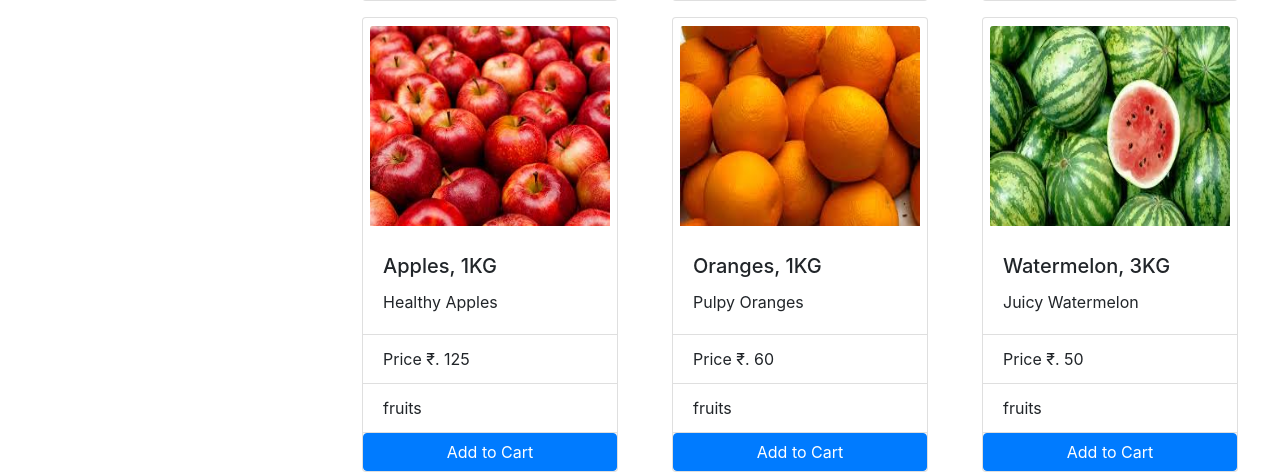
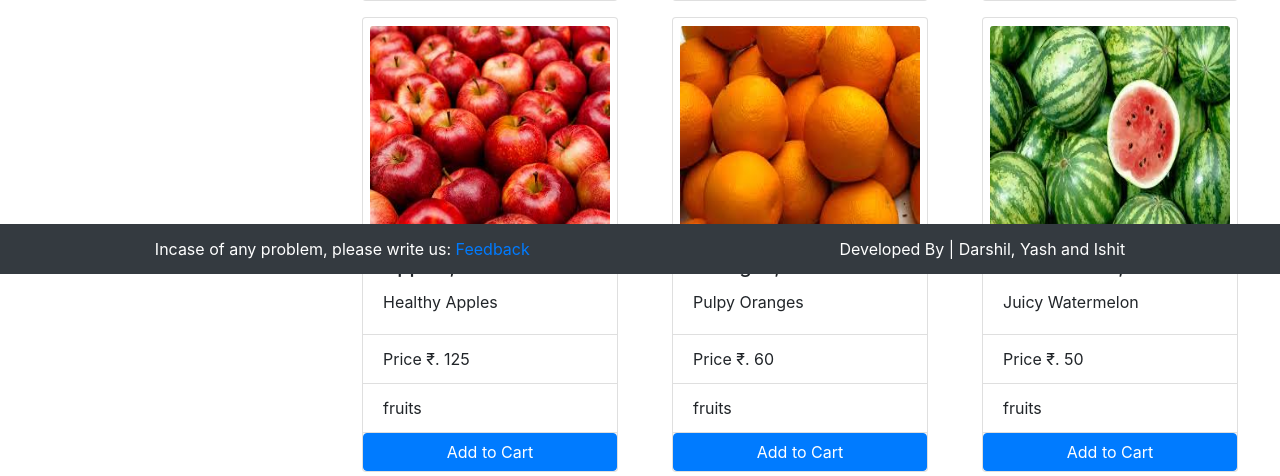
Before and after one commit to Darshil-Mehta/ecommerce_webapp, a Django app: page / in a window 1280 px wide. Shown: the part 526-1002 px from the top of the page. Run offline with Django 3.2, Linux system fonts and the light colour scheme; data comes from the database, SQL or seed files in the repository; both versions use the stored data as it was after the commit; some libraries are stand-ins or nearby versions.

Commit message:
feedback and static payment added

```diff
--- a/store/admin.py
+++ b/store/admin.py
@@ -4,6 +4,7 @@ from .models.category import Category
 from .models.customer import Customer
 from .models.orders import Order
 from .models.profile import Profile
+from .models.feedback import Feedback
 
 class AdminProduct(admin.ModelAdmin):
     list_display = ['name', 'price', 'category']
@@ -17,8 +18,12 @@ class AdminCustomer(admin.ModelAdmin):
 class AdminOrder(admin.ModelAdmin):
     list_display = ['product','quantity','price','status','customer','date']
 
+class AdminFeedback(admin.ModelAdmin):
+    list_display = ['customer','status','product_name','problem_issue','date_issue']
+
 admin.site.register(Product, AdminProduct)
 admin.site.register(Category, AdminCategory)
 admin.site.register(Customer, AdminCustomer)
 admin.site.register(Order, AdminOrder)
 admin.site.register(Profile)
+admin.site.register(Feedback, AdminFeedback)
--- a/store/forms.py
+++ b/store/forms.py
@@ -1,8 +1,14 @@
 from django import forms
 from .models.customer import Customer
 from .models.profile import Profile
+from .models.feedback import Feedback
 
 class ProfileUpdateForm(forms.ModelForm):
     class Meta:
         model = Profile
         fields = ['image']
+
+class FeedbackForm(forms.ModelForm):
+    class Meta:
+        model = Feedback
+        fields = ['product_name', 'problem_issue']
--- a/store/models/__init__.py
+++ b/store/models/__init__.py
@@ -2,3 +2,4 @@ from .product import Product
 from .category import Category
 from .customer import Customer
 from .orders import Order
+from .feedback import Feedback
--- a/store/templates/store/base.html
+++ b/store/templates/store/base.html
@@ -33,6 +33,19 @@
           input[type=number] {
             -moz-appearance: textfield;
           }
+          .footer{
+            position: fixed;
+            left: 0;
+            bottom: 0;
+            width: 100%;
+            height: 50px;
+            line-height: 50px;
+            background-color: #343a40;
+            color: white;
+            text-align: center;
+            display: flex;
+            justify-content: space-around;
+          }
         </style>
     </head>
     <body>
@@ -63,6 +76,9 @@
                   </li>
                   {% if request.session.customer_id %}
                   <li class="nav-item mx-2">
+                    <a class="nav-link" href="{% url 'payment' %}">Pay Here</a>
+                  </li>
+                  <li class="nav-item mx-2">
                     <a class="nav-link" href="{% url 'store-orders-view' %}">Orders</a>
                   </li>
                   <li class="nav-item mx-2">
@@ -85,6 +101,16 @@
     <!-- Main Content -->
       {% block content %}{% endblock %}
 
+    <!-- Footer -->
+    <footer class="footer">
+      <div>
+        Incase of any problem, please write us: <a href="{% url 'feedback' %}">Feedback</a>
+      </div>
+      <div>
+        <p>Developed By | Darshil, Yash and Ishit</p>
+      </div>
+    </footer>
+
     <!-- Optional JavaScript -->
     <!-- jQuery first, then Popper.js, then Bootstrap JS -->
     <script src="https://code.jquery.com/jquery-3.3.1.slim.min.js" integrity="sha384-q8i/X+965DzO0rT7abK41JStQIAqVgRVzpbzo5smXKp4YfRvH+8abtTE1Pi6jizo" crossorigin="anonymous"></script>
--- a/store/templates/store/home.html
+++ b/store/templates/store/home.html
@@ -1,7 +1,7 @@
 {% extends "store/base.html" %}
 {% block content %}
 {% load cart %}
-<div class="container-fluid">
+<div class="container-fluid mb-5">
     <div class="row">
         <div class="col-md-3 mx-auto mt-3">
             <div class="list-group">
--- a/store/templates/store/orders.html
+++ b/store/templates/store/orders.html
@@ -1,7 +1,7 @@
 {% extends "store/base.html" %}
 {% block content %}
 {% load cart %}
-    <div class="container">
+    <div class="container mb-5">
         <h1 class="my-3">My Orders</h1>
         <table class="table table-bordered">
             <thead class="thead-dark">
@@ -45,5 +45,8 @@
                 </tr>
             {% endfor %}
         </table>
+        <button class="btn btn-primary mb-3">
+            <a href="{% url 'feedback' %}" style="color: white; text-decoration: none;">Feedback</a>
+        </button>
     </div>
 {% endblock %}
--- a/store/templates/store/profile.html
+++ b/store/templates/store/profile.html
@@ -1,7 +1,7 @@
 {% extends "store/base.html" %}
 {% load crispy_forms_tags %}
 {% block content %}
-<div class="container my-4">
+<div class="container mt-4 mb-5">
     <h1 class="mt-3">My Profile</h1>
     <div class="main-body mx-auto row">
         <div class="card col-md-5 px-3 mx-auto">
--- a/store/urls.py
+++ b/store/urls.py
@@ -10,4 +10,6 @@ urlpatterns = [
     path('register/', views.register, name='register'),
     path('login/', views.login, name='login'),
     path('logout/', views.logout, name='logout'),
+    path('feedback/', views.feedback, name='feedback'),
+    path('pay-here/', views.payment, name='payment')
 ]
--- a/store/views.py
+++ b/store/views.py
@@ -5,7 +5,8 @@ from .models.category import Category
 from .models.customer import Customer
 from .models.profile import Profile
 from .models.orders import Order
-from .forms import ProfileUpdateForm
+from .models.feedback import Feedback
+from .forms import ProfileUpdateForm, FeedbackForm
 from .auth import auth_middleware
 from django.contrib.auth.hashers import make_password, check_password
 
@@ -192,3 +193,21 @@ def profile(request):
                 user.contact_no = phone
                 user.save()
         return redirect('customer-profile')
+
+def feedback(request):
+    if request.method == 'GET':
+        data = {
+            'feedback_form': FeedbackForm()
+        }
+        return render(request, 'store/feedback.html', data)
+    else:
+        problem_issue = request.POST.get('problem_issue')
+        product_name = request.POST.get('product_name')
+        customer_email = request.session.get('customer_email')
+        user = Customer.objects.filter(email=customer_email).first()
+        feedback = Feedback(product_name=product_name, problem_issue=problem_issue, customer=user)
+        feedback.save()
+        return redirect('store-home')
+
+def payment(request):
+    return render(request, 'store/payment.html')
```
Also changed, not shown: store/models/feedback.py (added, +10 -0 lines), store/templates/store/feedback.html (added, +16 -0 lines), store/templates/store/payment.html (added, +7 -0 lines), db.sqlite3, media/products/relational-schema.png (added), store/migrations/0011_feedback.py (added), store/migrations/0012_auto_20210412_1357.py (added), store/migrations/0013_remove_feedback_product_name.py (added), store/migrations/0014_auto_20210412_1426.py (added).
